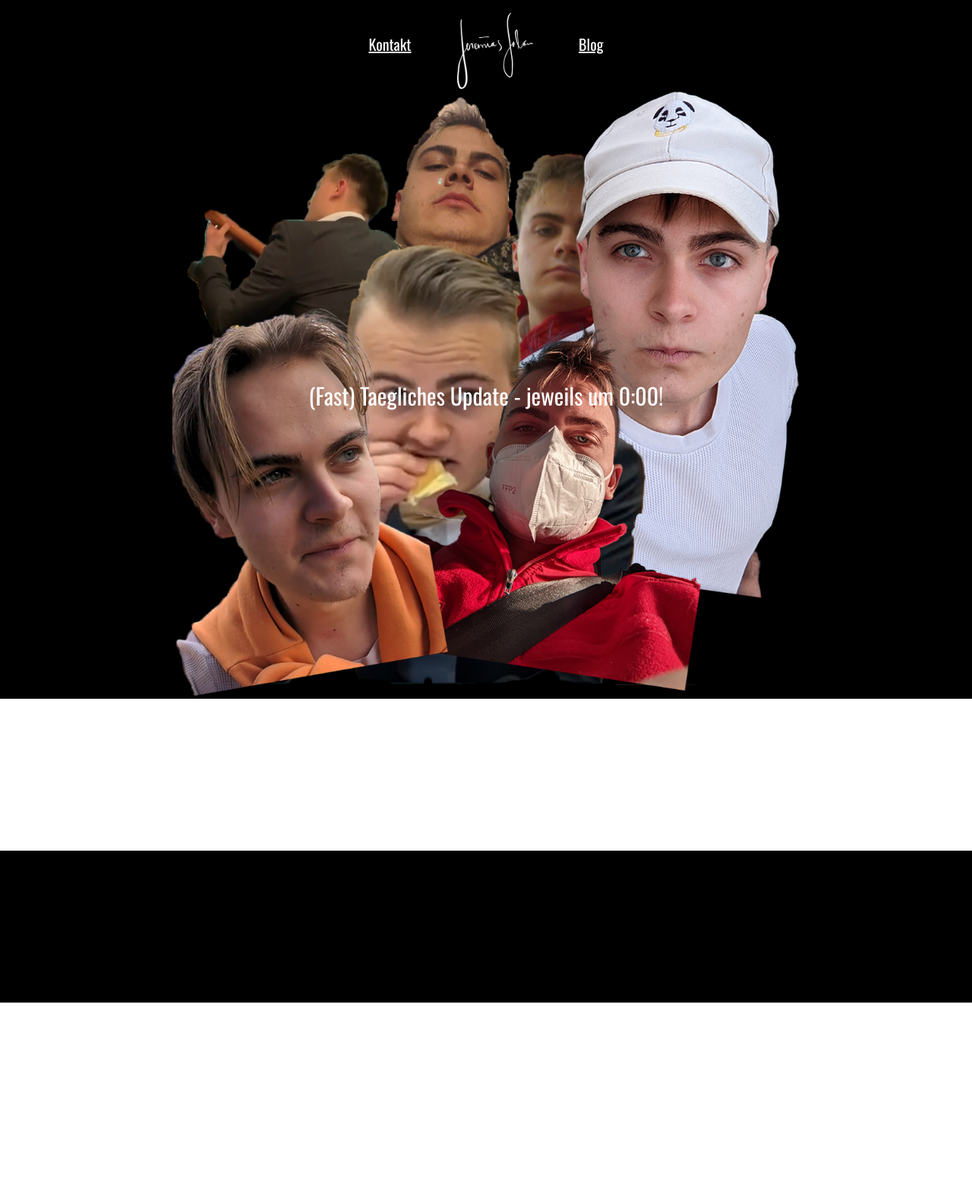
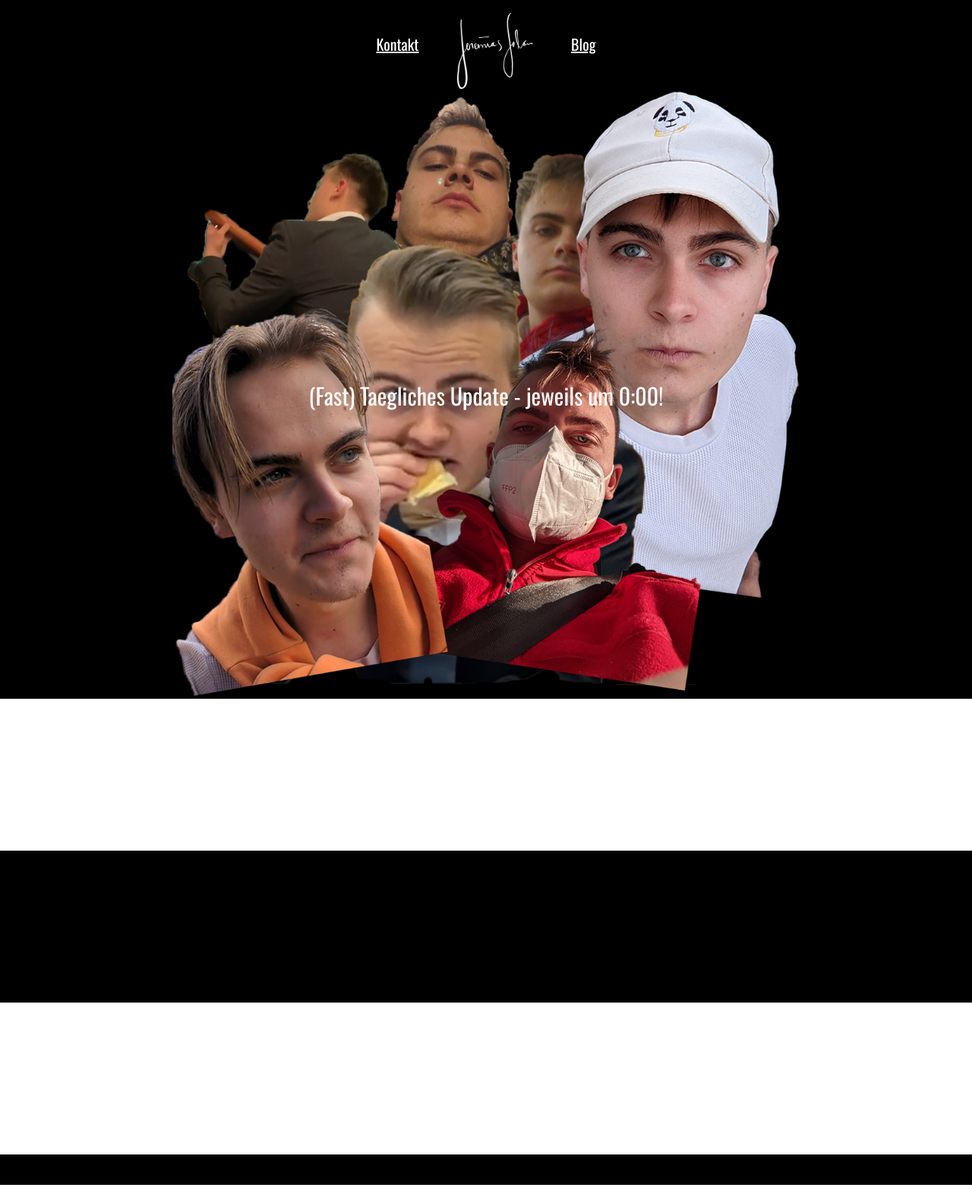
Before and after one commit to jgruenauer/jeremiasgalonvue, a Vue app: page / in a window 1280 px wide. Shown: the whole page at 76% size. Before the commit the page ends 1520 px from the top, so only its background shows below. Built offline with nearby package versions, Linux system fonts and the light colour scheme; the HTML template or start-up script is replaced by a standard one.

Commit message:
menubutton effect added

```diff
--- a/src/App.vue
+++ b/src/App.vue
@@ -15,7 +15,9 @@ export default {
 <template>
   <header><MenuBar></MenuBar></header>
   <router-view></router-view>
-  <footer></footer>
+  <footer><p>
+    Test
+  </p></footer>
 </template>
 
 <style>
--- a/src/components/menu/MenuBar.vue
+++ b/src/components/menu/MenuBar.vue
@@ -2,13 +2,13 @@
     <div class="menuBar">
         <div class="menuItembox">
             <div class="menuItem">
-                <router-link class="menuTitle" to="/">Kontakt</router-link>
+                <router-link class="menuTitle btn-3" to="/">Kontakt</router-link>
             </div>
             <div class="menuItem">
                 <router-link to="/"><img class="menuLogo" src="./../../assets/Signature_White.png"/></router-link>
             </div>
             <div class="menuItem">
-                <router-link class="menuTitle" to="/blog">Blog</router-link>
+                <router-link class="menuTitle btn-3" to="/blog">Blog</router-link>
             </div>
         </div>
     </div>
@@ -45,7 +45,7 @@ export default{
     max-width: 1600px;
     text-align: center;
     align-items: center;
-    margin: 0 30px;
+    margin: 0 20px;
     font-size: 20px;
     color: white
 }
@@ -64,11 +64,44 @@ export default{
 }
 
 .menuTitle{
-    transform: translate(0px, -12px);
+   transform: translate(0, -12px);
     color: white;
+    padding: 10px;
 }
 
 .menuTitle:hover{
     color: #fff000;
 }
+
+.btn-3 {
+
+}
+.btn-3:before {
+  border-radius: 25%;
+  content: "";
+  width: 100%;
+  height: 100%;
+  position: absolute;
+  top: 0;
+  left: 0;
+  background: #272727;
+  transform: scale(0);
+  transition: 0.3s ease-in-out;
+  z-index: -1;
+
+}
+.btn-3:hover:before {
+  transform: scale(1);
+}
+.btn-3:hover {
+  color: white;
+  border-color: #272727;
+}
+.btn-3:active:before {
+  background-color: #272727;
+}
+.btn-3:active {
+    border-radius: 25%;
+  background-color: #272727;
+}
 </style>
```
